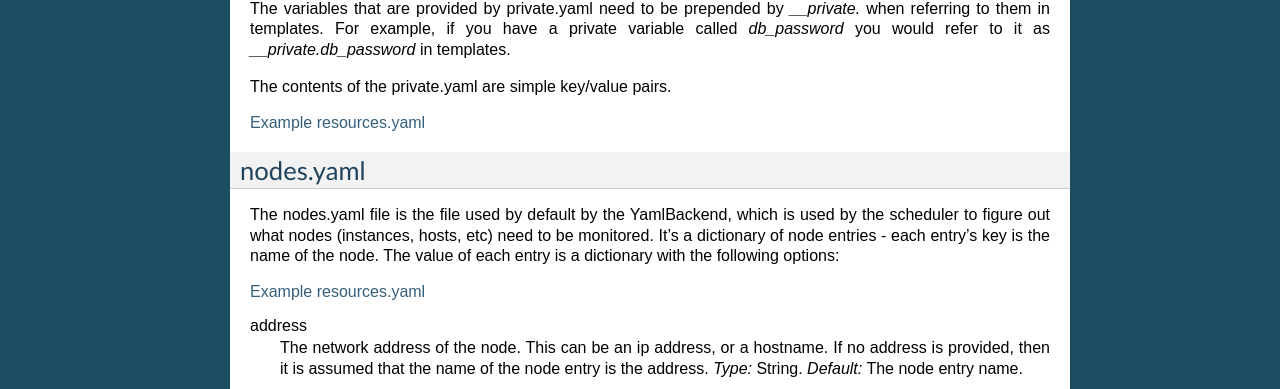
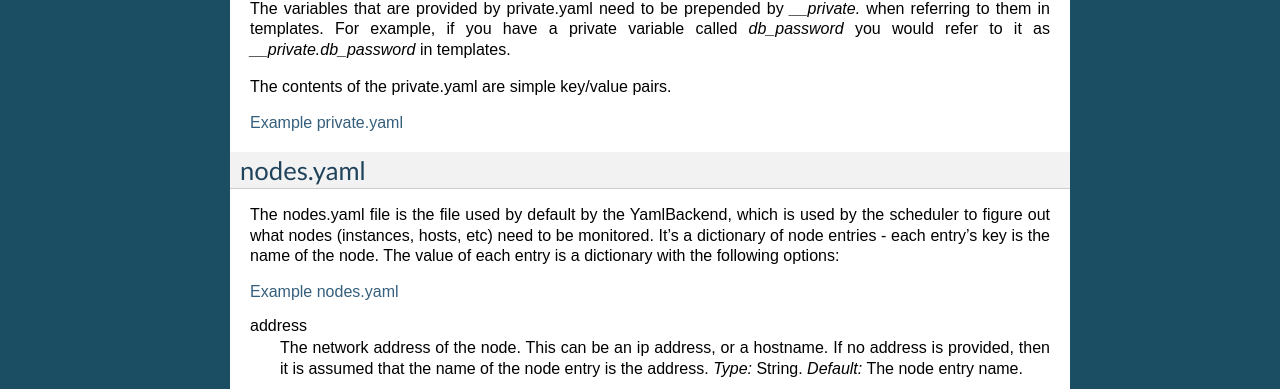
Before and after one commit to cloudtools/nymms, a Sphinx documentation site: the page built from docs/config.rst, in a window 1280 px wide and 900 px high, scrolled down 3659 px. Shown: the part 225-614 px from the top of the window. Built offline with Sphinx 7.4.7, drawn with Linux system fonts in a browser that asks for light colours.

Commit message:
Fix example block labels

```diff
--- a/docs/config.rst
+++ b/docs/config.rst
@@ -328,7 +328,7 @@ The contents of the private.yaml are simple key/value pairs.
 
 .. hidden-code-block:: yaml
     :starthidden: True
-    :label: Example resources.yaml
+    :label: Example private.yaml
 
     example_password: example
     db_password: db_password
@@ -344,7 +344,7 @@ following options:
 
 .. hidden-code-block:: yaml
     :starthidden: True
-    :label: Example resources.yaml
+    :label: Example nodes.yaml
 
     !include /etc/nymms/nodes/\*.yaml
 
```
